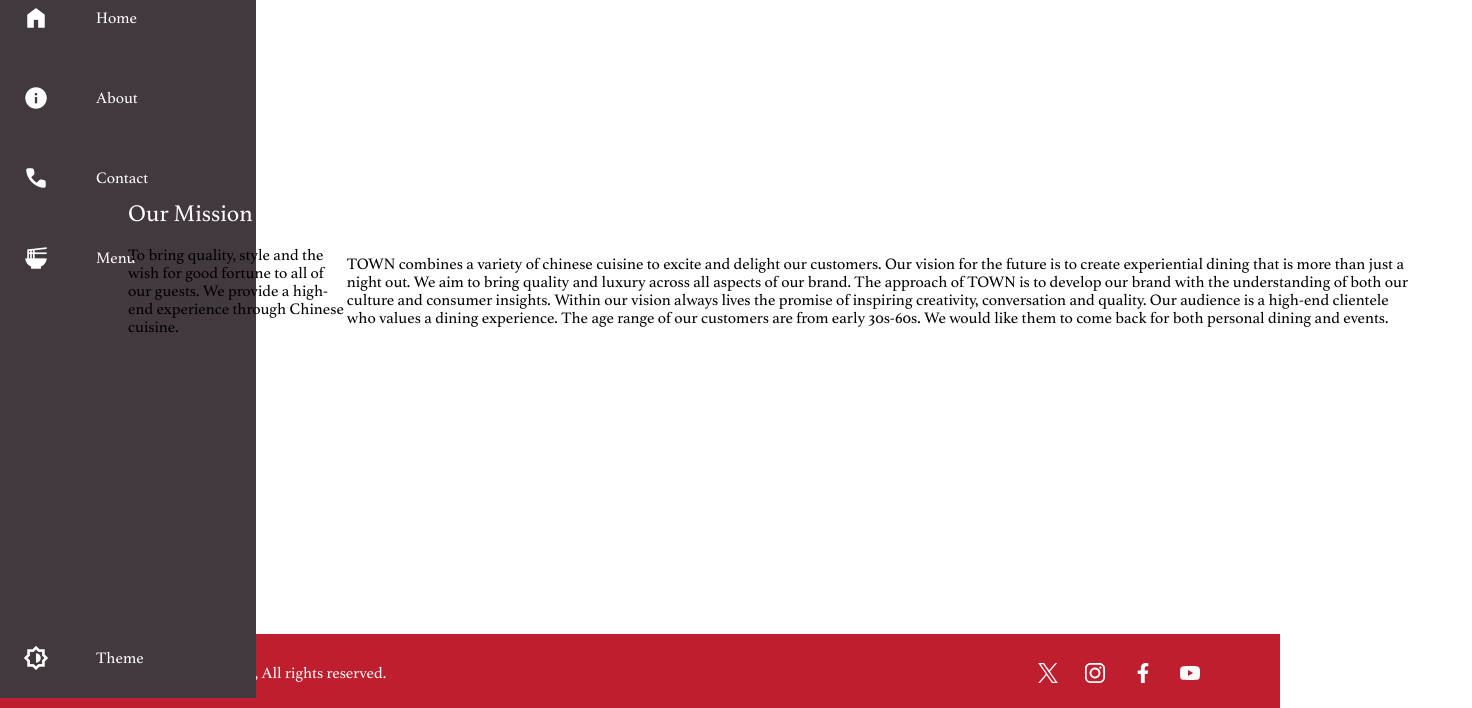
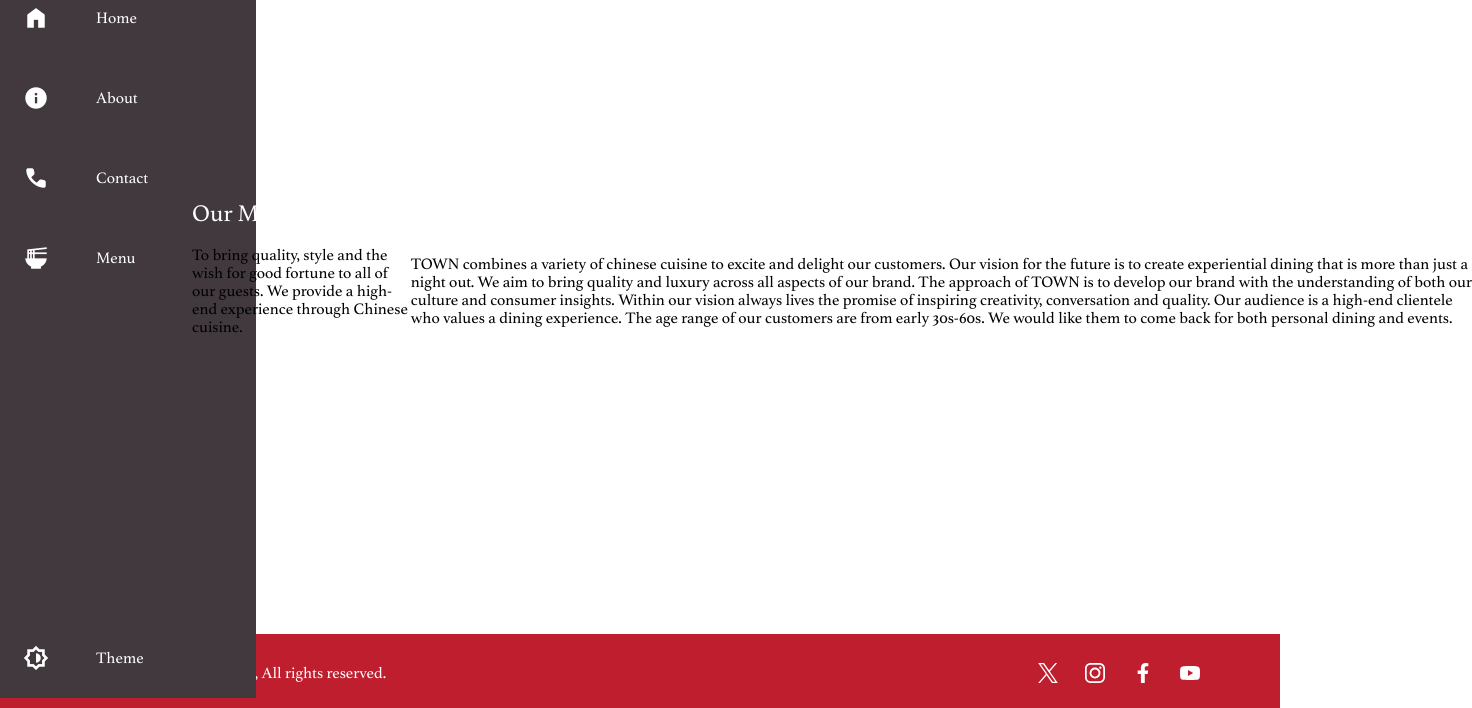
Before and after one commit to fr4ctur3d/town-website, a plain HTML site: page Assets/HTML/about.html in a window 1280 px wide. Shown: the part 102-810 px from the top of the page, 1472 px wide, since content can reach past the window. Drawn offline with nearby package versions, Linux system fonts and the light colour scheme.

Commit message:
Update about.css

```diff
--- a/Assets/CSS/about.css
+++ b/Assets/CSS/about.css
@@ -10,14 +10,17 @@ header::before {
     justify-items: center;
     width: 100%;
     height: 100%;
+    margin-left: 8rem;
   }
 
   .mission {
     align-items: center;
     justify-content: center;
+    position: relative;
   }
 
   .vision {
     align-items: center;
     justify-content: center;
+    position: relative;
   }
```
